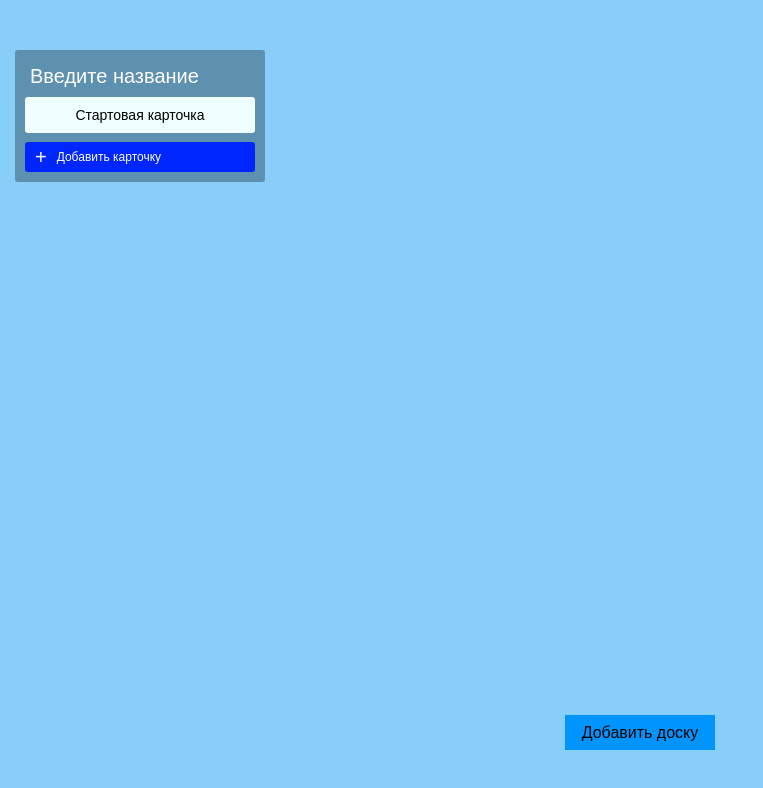
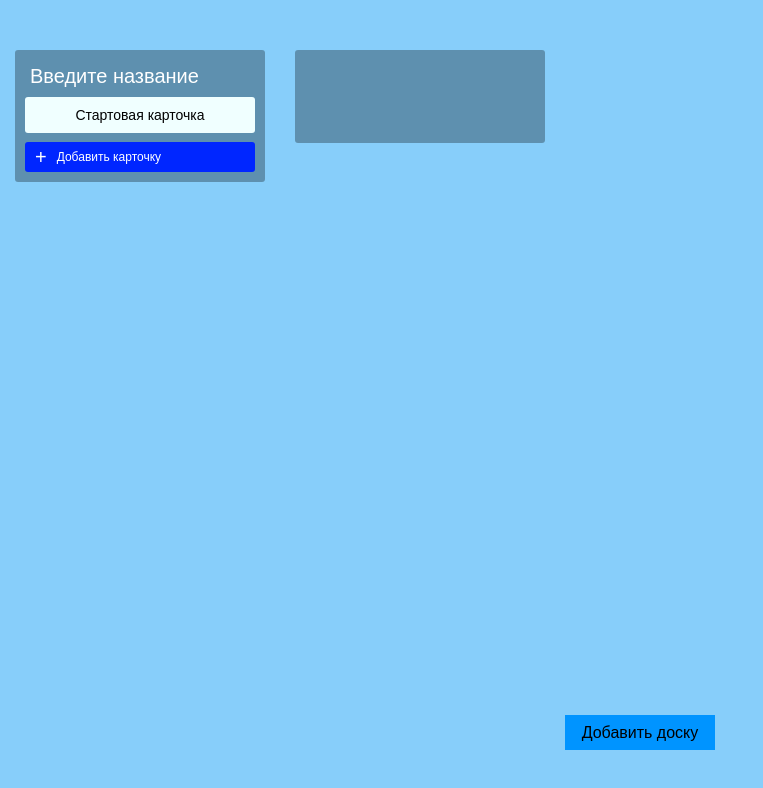
Before and after one commit to PridanovaYA/websec-2_clone_trello, a website: page websec-2_clone_trello/public/index.html in a window 1280 px wide. Both pictures are taken after a click on the element "Добавить доску". Shown: the whole page, without its empty margins (0-763 px from the left). Drawn offline with Linux system fonts and the light colour scheme.

Commit message:
implemented the addition of a board

```diff
--- a/websec-2_clone_trello/public/index.html
+++ b/websec-2_clone_trello/public/index.html
@@ -4,8 +4,7 @@
 <head>
     <meta charset="utf-8" />
     <link rel="stylesheet" href="styles.css" />
-
-    <title>Trello</title>
+    <title>Trello Clone</title>
 </head>
 <body>
     <div class="app">
--- a/websec-2_clone_trello/public/script.js
+++ b/websec-2_clone_trello/public/script.js
@@ -1,5 +1,6 @@
 
 const lists = document.querySelectorAll('.list');
+const button = document.querySelector('.button')
 
 function addTask() {
     const btn = document.querySelector('.add_btn');
@@ -47,3 +48,24 @@ function addTask() {
 }
 
 addTask();
+
+function addBoard() {
+    const boards = document.querySelector('.boards')
+    const board = document.createElement('div')
+    board.classList.add('boards__item')
+    board.innerHTML = `
+        <span contenteditable="true" class="title"></span>
+        <div class="list"></div>
+    `
+    boards.append(board)
+    changeTitle()
+}
+button.addEventListener('click', addBoard)
+
+function changeTitle() {
+    const titles = document.querySelectorAll('.title')
+    titles.forEach(title => {
+        title.addEventListener('click', e => e.target.textContent = '')
+    })
+}
+changeTitle();
```
